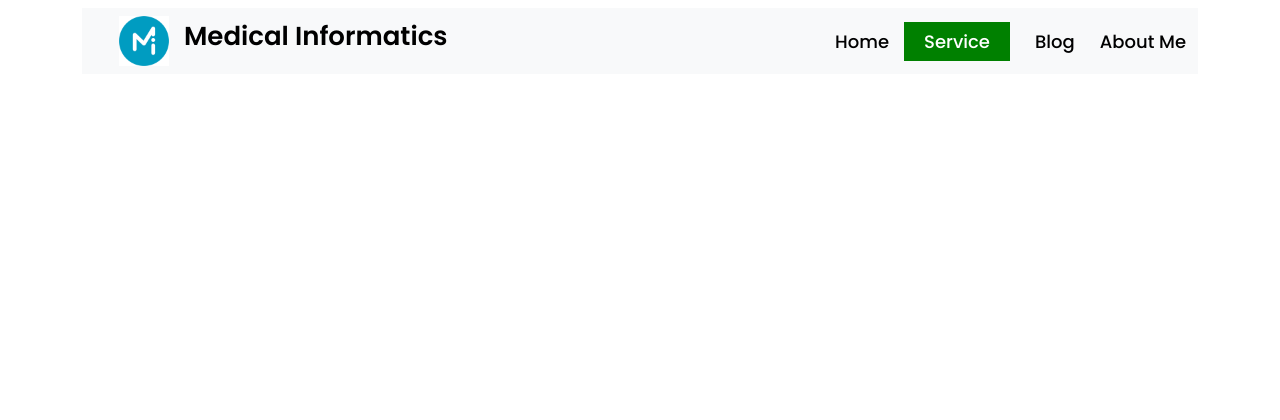
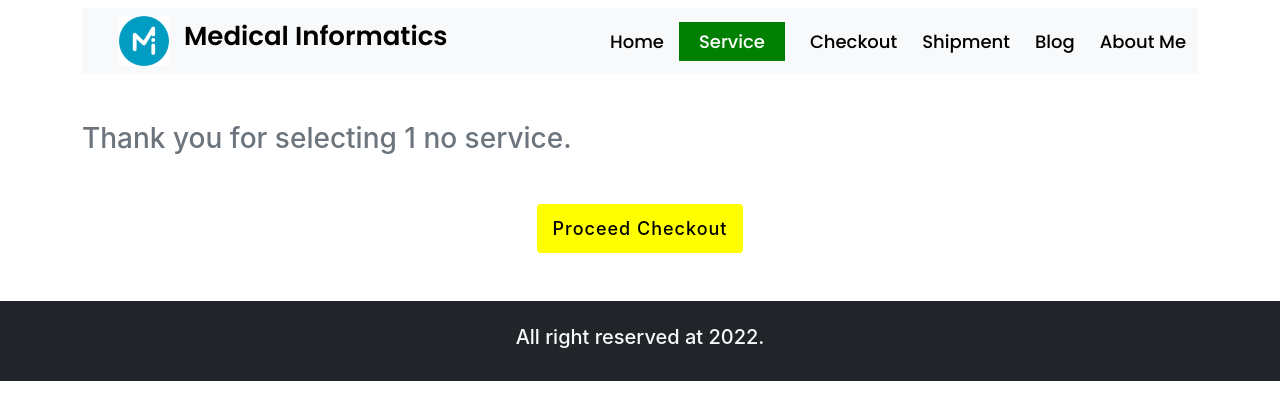
Before and after one commit to anamul01988/independent-service-provider, a React (Create React App) app: page /service/1 in a window 1280 px wide. Shown: the top 420 px of the page. Built offline with nearby package versions, Linux system fonts and the light colour scheme; the HTML template or start-up script is replaced by a standard one.

Commit message:
dynamic route added with checkout component

```diff
--- a/public/index.html
+++ b/public/index.html
@@ -19,7 +19,7 @@
   integrity="sha384-1BmE4kWBq78iYhFldvKuhfTAU6auU8tT94WrHftjDbrCEXSU1oBoqyl2QvZ6jIW3"
   crossorigin="anonymous"
 />
-    <title>React App</title>
+    <title>Mediacal Informatics</title>
   </head>
   <body>
     <noscript>You need to enable JavaScript to run this app.</noscript>
--- a/src/App.js
+++ b/src/App.js
@@ -6,6 +6,10 @@ import Home from './components/Home/Home';
 import Blog from './components/Blog/Blog';
 import AboutMe from './components/AboutMe/AboutMe';
 import Service from './components/Service/Service';
+import Footer from './components/Shared/Footer/Footer';
+import CheckOut from './components/CheckOut/CheckOut';
+import ServiceDetail from './components/ServiceDetail/ServiceDetail';
+import Proceed from './components/Proceed/Proceed';
 
 function App() {
   return (
@@ -14,9 +18,14 @@ function App() {
         <Routes>
             <Route path="/" element = {<Home/>} />
             <Route path="/service" element = {<Service/>} />
+            <Route path="/service/:serviceId" element = {<CheckOut/>} />
+
+            <Route path="/checkout" element = {<CheckOut/>} />
+            <Route path="/proceed" element = {<Proceed/>} />
             <Route path="/blog" element = {<Blog/>} />
             <Route path="/about" element = {<AboutMe/>} />
         </Routes>
+        <Footer/>
     </div>
   );
 }
--- /dev/null
+++ b/src/components/CheckOut/CheckOut.js
@@ -0,0 +1,20 @@
+import React from 'react';
+import { Link, useParams } from 'react-router-dom';
+
+const CheckOut = () => {
+    const {serviceId, service} = useParams();
+    console.log(serviceId, service)
+    return (
+        <div className='container my-5 text-secondary'>
+            <h3> Thank you for selecting {serviceId} no service.</h3>
+            {/* <h3>{service?.name}</h3> */}
+           <div className="text-center my-5">
+              <Link to="/proceed" >
+              <button className='btn btn-link text-decoration-none'>Proceed Checkout</button>
+              </Link>
+           </div>
+        </div>
+    );
+};
+
+export default CheckOut;
--- /dev/null
+++ b/src/components/Proceed/Proceed.js
@@ -0,0 +1,11 @@
+import React from 'react';
+
+const Proceed = () => {
+    return (
+        <div className='container my-5'>
+            <h4 className='text-center'>Please confirm your Shipping address. </h4>
+        </div>
+    );
+};
+
+export default Proceed;
--- a/src/components/ServiceDetail/ServiceDetail.js
+++ b/src/components/ServiceDetail/ServiceDetail.js
@@ -1,10 +1,16 @@
 // import { Button } from 'bootstrap';
 import React from "react";
 import { Card, Button } from "react-bootstrap";
+import { useNavigate } from "react-router-dom";
 import './ServiceDetail.css';
 const ServiceDetail = ({ service }) => {
+  const navigate = useNavigate();
   const { img, name, description, id, price } = service;
-  console.log(service);
+  // console.log(service);
+  const navigateToServiceDetail = (id)=>{
+    console.log('added',id,service)
+    navigate(`/service/${id}`)
+  }
   return (
     <div className="col-md-6 col-lg-4 col-12">
       {/* <h2>{service.name}</h2> */}
@@ -14,7 +20,7 @@ const ServiceDetail = ({ service }) => {
           <Card.Title className="title">{name}</Card.Title>
           <Card.Text className="description">{description}</Card.Text>
           <Card.Text className=" price" >${price}</Card.Text>
-          <Button className="w-100 btn" variant="primary">Add To Cart</Button>
+          <Button onClick={()=>navigateToServiceDetail(id,service)} className="w-100 btn" variant="primary">Add To Cart</Button>
         </Card.Body>
       </Card>
     </div>
--- /dev/null
+++ b/src/components/Shared/Footer/Footer.js
@@ -0,0 +1,11 @@
+import React from 'react';
+
+const Footer = () => {
+    return (
+        <div className='container-full text-center bg-dark text-light py-4'>
+            <h3 className='fs-5'>All right reserved at 2022.</h3>
+        </div>
+    );
+};
+
+export default Footer;
--- a/src/components/Shared/Header/Header.js
+++ b/src/components/Shared/Header/Header.js
@@ -37,6 +37,16 @@ const Header = () => {
                       Service
                     </NavLink>
                   </li>
+                  <li className="nav-item">
+                    <NavLink to="/checkout" className={({ isActive }) => (isActive ? "active-link" : "link" )} aria-current="page" >
+                       Checkout
+                    </NavLink>
+                  </li>
+                  <li className="nav-item">
+                    <NavLink to="/proceed" className={({ isActive }) => (isActive ? "active-link" : "link" )} aria-current="page" >
+                       Shipment
+                    </NavLink>
+                  </li>
 
                   <li className="nav-item">
                     <NavLink to="/blog" className={({ isActive }) => (isActive ? "active-link" : "link" )}>Blog</NavLink>
```
Also changed, not shown: src/components/CheckOut/CheckOut.css (added), src/components/Proceed/Proceed.css (added), src/components/Shared/Footer/Footer.css (added).
